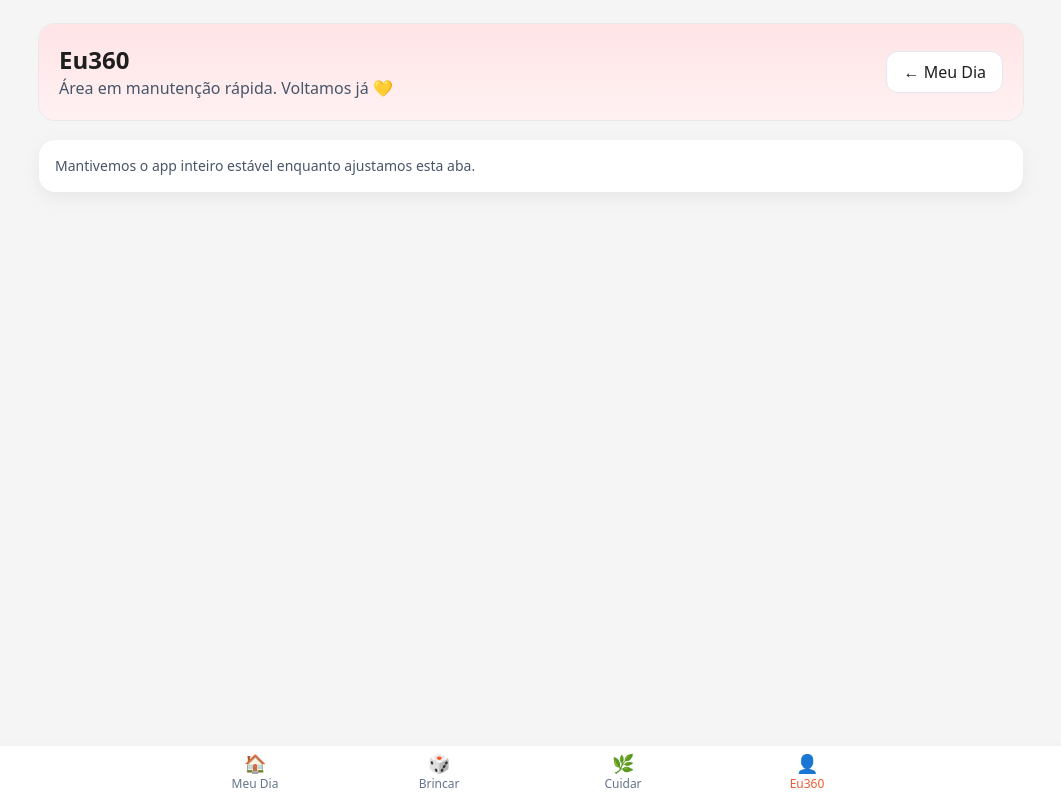
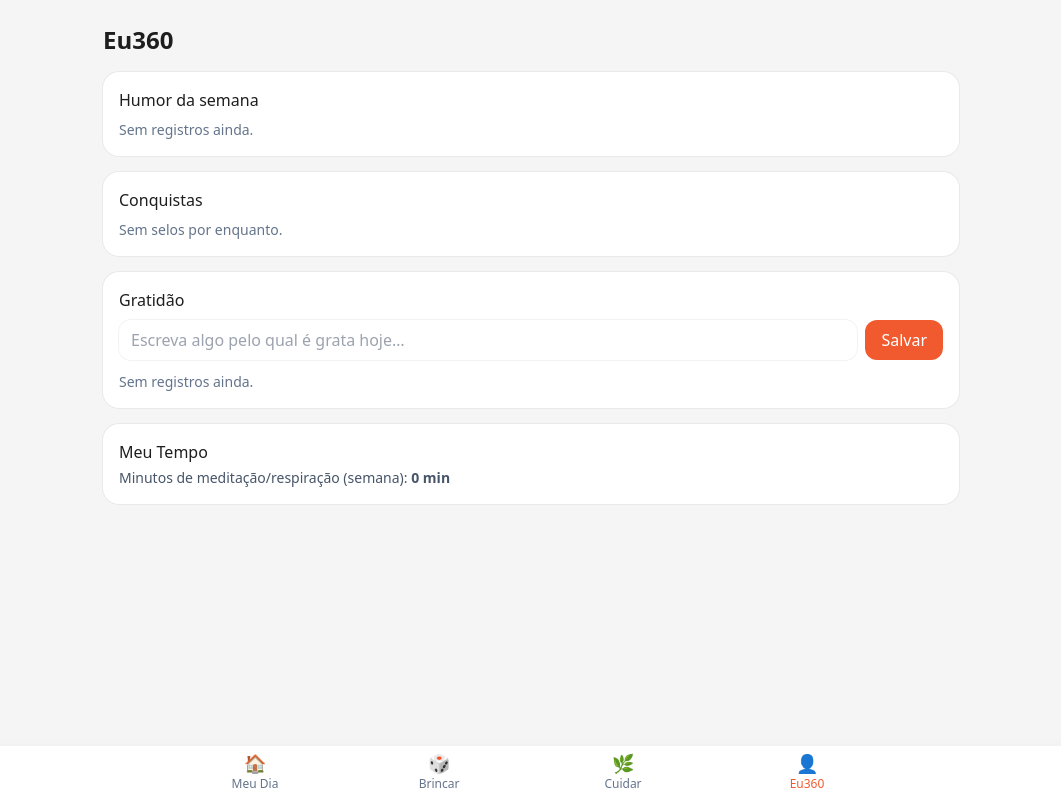
Before and after one commit to simonebrusco/materna360-app, a Next.js app in the folder materna360_starter/: page /eu360 in a window 1280 px wide. Shown: the whole page, without its empty margins (109-1170 px from the left). Built offline with nearby package versions, Linux system fonts and the light colour scheme.

Commit message:
Update page.jsx

```diff
--- a/materna360_starter/app/eu360/page.jsx
+++ b/materna360_starter/app/eu360/page.jsx
@@ -1,27 +1,86 @@
-// materna360_starter/app/eu360/page.jsx
 "use client";
 
-import Link from "next/link";
+import { useMemo, useState } from "react";
+import { getJSON, setJSON, get } from "../../lib/storage";
 
-export default function Eu360SafePage() {
+function weekMoods() {
+  const list = getJSON("m360:moods") ?? []; // [{date, score}]
+  const last7 = list.slice(0, 7);
+  return last7;
+}
+
+export default function Eu360Page() {
+  const moods = useMemo(() => weekMoods(), []);
+  const badges = getJSON("m360:badges") ?? [];       // mantido pelo ClientInit/listener
+  const gratitudes = getJSON("m360:gratitudes") ?? [];
+  const minutes = useMemo(() => {
+    const m = JSON.parse(get("m360:minutes") ?? "{}");
+    return m.wellbeing ?? 0;
+  }, []);
+
+  const [g, setG] = useState("");
+
+  function addGratitude() {
+    if (!g.trim()) return;
+    const list = [{ id: crypto.randomUUID(), text: g.trim(), date: new Date().toISOString() }, ...gratitudes].slice(0, 50);
+    setJSON("m360:gratitudes", list);
+    setG("");
+  }
+
   return (
-    <main className="max-w-5xl mx-auto px-5 py-6">
-      <div className="rounded-2xl bg-gradient-to-b from-rose-100 to-rose-50 ring-1 ring-black/5 p-5 mb-5">
-        <div className="flex items-center justify-between">
-          <div>
-            <h1 className="text-2xl font-semibold">Eu360</h1>
-            <p className="text-slate-600">Área em manutenção rápida. Voltamos já 💛</p>
-          </div>
-          <Link href="/meu-dia" className="btn bg-white border border-slate-200">
-            ← Meu Dia
-          </Link>
+    <main className="max-w-4xl mx-auto px-5 py-6">
+      <h1 className="text-2xl font-semibold mb-4">Eu360</h1>
+
+      {/* Humor da Semana */}
+      <section className="rounded-2xl bg-white ring-1 ring-black/5 p-4 mb-4">
+        <div className="font-medium mb-2">Humor da semana</div>
+        <div className="flex gap-2">
+          {moods.length === 0 && <div className="text-sm text-slate-500">Sem registros ainda.</div>}
+          {moods.map((m) => (
+            <div key={m.date} className="size-8 rounded-full bg-rose-100 grid place-items-center text-sm">
+              {m.score}
+            </div>
+          ))}
         </div>
-      </div>
+      </section>
 
-      <section className="card">
-        <p className="text-sm text-slate-600">
-          Mantivemos o app inteiro estável enquanto ajustamos esta aba.
-        </p>
+      {/* Conquistas */}
+      <section className="rounded-2xl bg-white ring-1 ring-black/5 p-4 mb-4">
+        <div className="font-medium mb-2">Conquistas</div>
+        {badges.length === 0 && <div className="text-sm text-slate-500">Sem selos por enquanto.</div>}
+        <div className="flex flex-wrap gap-2">
+          {badges.slice(-5).reverse().map((b, i) => (
+            <span key={i} className="px-3 py-1 rounded-full bg-rose-100 text-[#1A2240] text-sm">
+              {b}
+            </span>
+          ))}
+        </div>
+      </section>
+
+      {/* Gratidão */}
+      <section className="rounded-2xl bg-white ring-1 ring-black/5 p-4 mb-4">
+        <div className="font-medium mb-2">Gratidão</div>
+        <div className="flex gap-2 mb-3">
+          <input
+            value={g}
+            onChange={(e) => setG(e.target.value)}
+            className="flex-1 rounded-xl bg-white ring-1 ring-black/5 px-3 py-2"
+            placeholder="Escreva algo pelo qual é grata hoje…"
+          />
+          <button onClick={addGratitude} className="rounded-xl bg-[#F15A2E] text-white px-4 py-2">Salvar</button>
+        </div>
+        <ul className="space-y-1">
+          {gratitudes.slice(0, 5).map((x) => (
+            <li key={x.id} className="text-sm text-slate-700">• {x.text}</li>
+          ))}
+          {gratitudes.length === 0 && <li className="text-sm text-slate-500">Sem registros ainda.</li>}
+        </ul>
+      </section>
+
+      {/* Meu Tempo */}
+      <section className="rounded-2xl bg-white ring-1 ring-black/5 p-4">
+        <div className="font-medium mb-1">Meu Tempo</div>
+        <div className="text-sm text-slate-600">Minutos de meditação/respiração (semana): <strong>{minutes} min</strong></div>
       </section>
     </main>
   );
```
